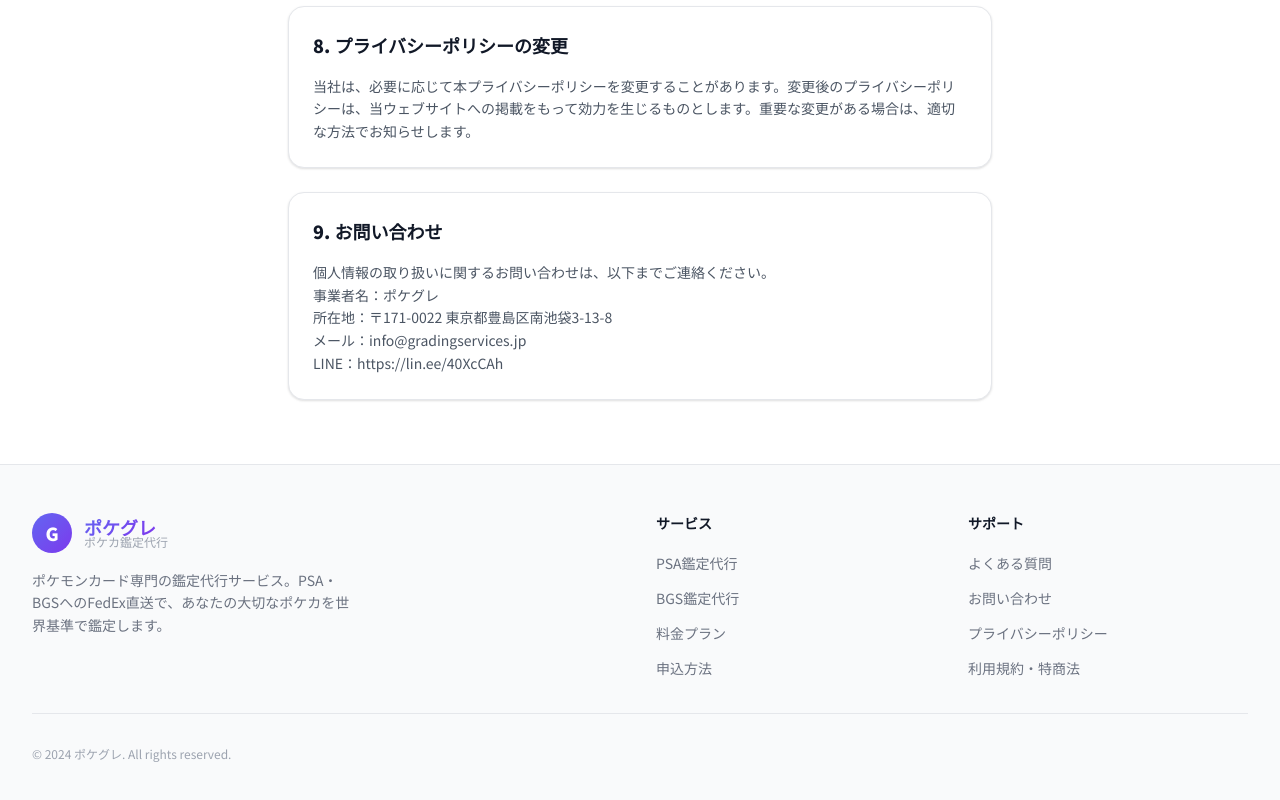
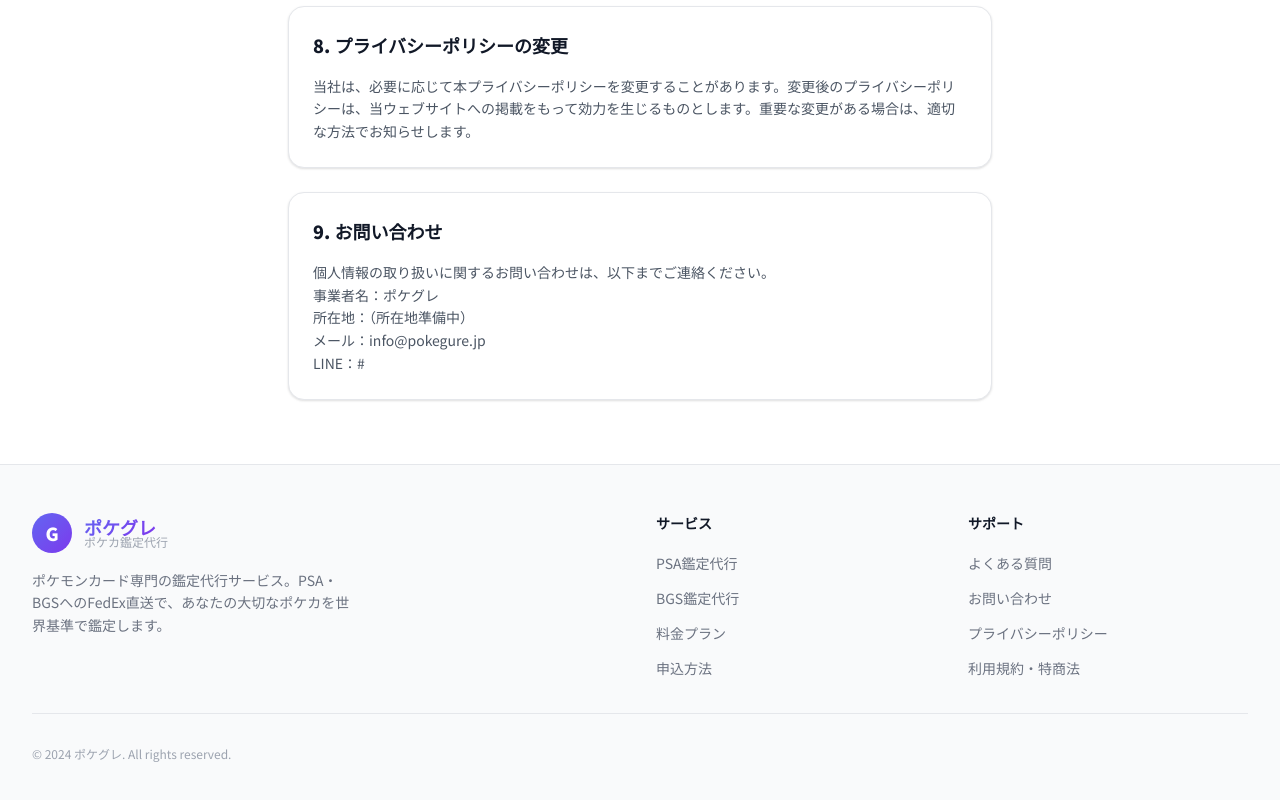
Before and after one commit to ekato4222-dot/pokegure, a Next.js app: page /privacy in a window 1280 px wide. Shown: the part 2243-3043 px from the top of the page. Built offline with nearby package versions, Linux system fonts and the light colour scheme.

Commit message:
fix: 他社情報を全ページから削除・プレースホルダーに置換

```diff
--- a/src/app/contact/page.tsx
+++ b/src/app/contact/page.tsx
@@ -81,7 +81,7 @@ export default function ContactPage() {
               <div className="text-sm" style={{ color: "#047857" }}>LINEなら素早く返信できます。カードの写真も送れて便利です。</div>
             </div>
             <a
-              href="https://lin.ee/40XcCAh"
+              href="#"
               target="_blank"
               rel="noopener noreferrer"
               className="btn-primary text-sm px-6 py-3 flex-shrink-0"
@@ -196,7 +196,7 @@ export default function ContactPage() {
                 お急ぎの場合はLINEでご連絡ください。
               </p>
               <a
-                href="https://lin.ee/40XcCAh"
+                href="#"
                 target="_blank"
                 rel="noopener noreferrer"
                 className="btn-primary text-base px-8 py-4 inline-flex items-center gap-2"
@@ -210,8 +210,8 @@ export default function ContactPage() {
           {/* Contact info */}
           <div className="mt-8 grid grid-cols-1 md:grid-cols-3 gap-4">
             {[
-              { icon: "📍", label: "所在地", value: "〒171-0022 東京都豊島区南池袋3-13-8" },
-              { icon: "🐦", label: "Twitter", value: "@gradingservices" },
+              { icon: "📍", label: "所在地", value: "（所在地準備中）" },
+              { icon: "🐦", label: "Twitter", value: "@pokegure_jp" },
               { icon: "📅", label: "次回締め切り", value: "3月4日(水)" },
             ].map((info, i) => (
               <div key={i} className="glass-card rounded-2xl p-4 text-center">
--- a/src/app/faq/page.tsx
+++ b/src/app/faq/page.tsx
@@ -172,7 +172,7 @@ export default function FaqPage() {
               お問い合わせ
             </Link>
             <a
-              href="https://lin.ee/40XcCAh"
+              href="#"
               className="btn-secondary text-base px-8 py-4"
               target="_blank"
               rel="noopener noreferrer"
--- a/src/app/layout.tsx
+++ b/src/app/layout.tsx
@@ -38,8 +38,8 @@ export const metadata: Metadata = {
   },
   twitter: {
     card: "summary_large_image",
-    creator: "@gradingservices",
-    site: "@gradingservices",
+    creator: "@pokegure_jp",
+    site: "@pokegure_jp",
   },
 };
 
--- a/src/app/privacy/page.tsx
+++ b/src/app/privacy/page.tsx
@@ -60,9 +60,9 @@ const sections = [
     title: "9. お問い合わせ",
     content: `個人情報の取り扱いに関するお問い合わせは、以下までご連絡ください。
 事業者名：ポケグレ
-所在地：〒171-0022 東京都豊島区南池袋3-13-8
-メール：info@gradingservices.jp
-LINE：https://lin.ee/40XcCAh`,
+所在地：（所在地準備中）
+メール：info@pokegure.jp
+LINE：#`,
   },
 ];
 
--- a/src/app/terms/page.tsx
+++ b/src/app/terms/page.tsx
@@ -48,9 +48,9 @@ const termsSections = [
 const tokushoho = [
   { label: "販売事業者名", value: "ポケグレ" },
   { label: "代表者", value: "代表者氏名（詳細はお問い合わせください）" },
-  { label: "所在地", value: "〒171-0022 東京都豊島区南池袋3-13-8" },
+  { label: "所在地", value: "（所在地準備中）" },
   { label: "電話番号", value: "お問い合わせはLINEまたはメールにて受け付けています" },
-  { label: "メールアドレス", value: "info@gradingservices.jp" },
+  { label: "メールアドレス", value: "info@pokegure.jp" },
   { label: "サービスの内容", value: "ポケモンカード鑑定代行サービス（PSA・BGSへの申請代行）" },
   { label: "販売価格", value: "各プランページに記載の価格（消費税別）" },
   { label: "支払方法", value: "銀行振込・PayPay・クレジットカード" },
```
